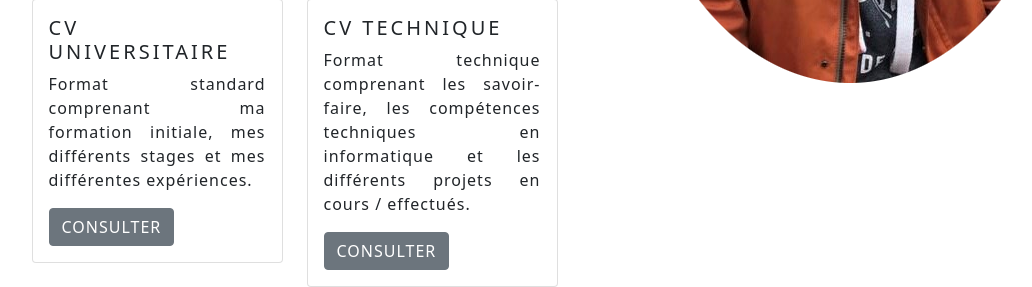
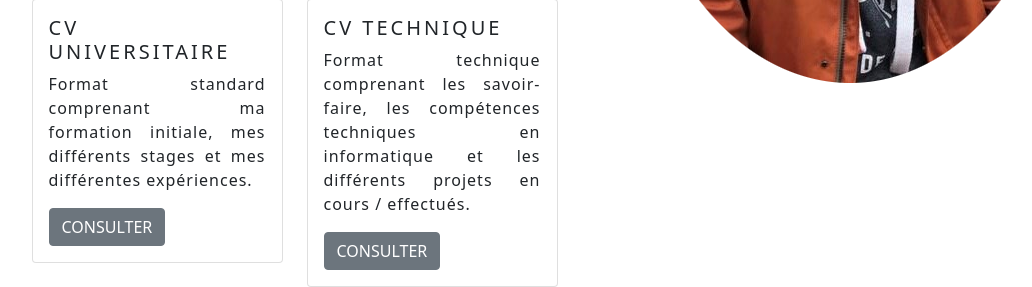
Before and after one commit to Jpignet/mon_site_symfony, a Symfony app: template templates/blog/aPropos/apropos.html.twig in a window 1280 px wide. Shown: the part 914-1201 px from the top of the page, without its empty margins (88-1120 px from the left). Run offline with Twig, Linux system fonts and the light colour scheme; the template is opened without the code that fills it, so the values that code supplies are empty; some libraries are stand-ins or nearby versions.

Commit message:
Restor CV
 CV / PopoversBoostrap

```diff
--- a/templates/blog/aPropos/apropos.html.twig
+++ b/templates/blog/aPropos/apropos.html.twig
@@ -16,16 +16,14 @@
         <p>Les aléas de la vie mon amené à poser mes valises dans le sud de la France (Aix en Provence). Durant mon temps libre j’ai renforcé mon intérêt pour l’informatique
         et les nouvelle technologies. Autodidacte,  j’ai appris plusieurs langages de programmation.</p>
         <p>Ce site a pour but de présenter les différents projets sur lesquels j'ai travaillé ces dernières années. Vous pouvez également consulter mon CV Universitaire ainsi que mon CV Technique. </p>
-
         <br><br>
-
         <div class="row">
             <div class="col-sm-6">
                 <div class="card">
                     <div class="card-body">
                         <h5 class="card-title">CV Universitaire</h5>
                         <p class="card-text">Format standard comprenant ma formation initiale, mes différents stages et mes différentes expériences.</p>
-                <a href="fichier/cv_JeanPignet.pdf" class="btn btn-secondary">Consulter</a>
+                        <a href="fichier/cv_JeanPignet.pdf"><button type="button" class="btn btn-secondary" >Consulter</button></a>
                     </div>
                 </div>
             </div>
@@ -34,12 +32,11 @@
                 <div class="card-body">
                     <h5 class="card-title">CV Technique</h5>
                     <p class="card-text">Format technique comprenant les savoir-faire, les compétences techniques en informatique et les différents projets en cours / effectués.</p>
-                <a href="fichier/cv_tech_JeanPignet.pdf" class="btn btn-secondary">Consulter</a>
+                    <a href="fichier/cv_tech_JeanPignet.pdf"><button type="button" class="btn btn-secondary" >Consulter</button></a>
                 </div>
                 </div>
             </div>
         </div>
-
     </div>
     <div id="img_profil">
         <img src="/images/img_cv.png" alt="Photo de profil Jean Pignet" title="Photo de profil Jean Pignet">
```
Lines whose indentation alone changed are shown as unchanged.
